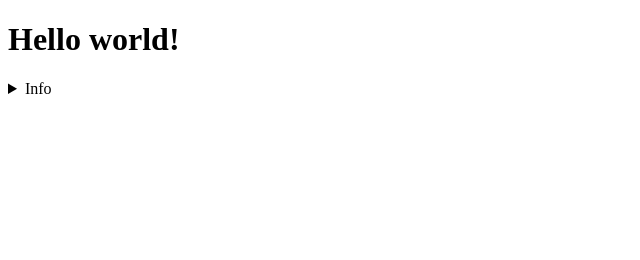
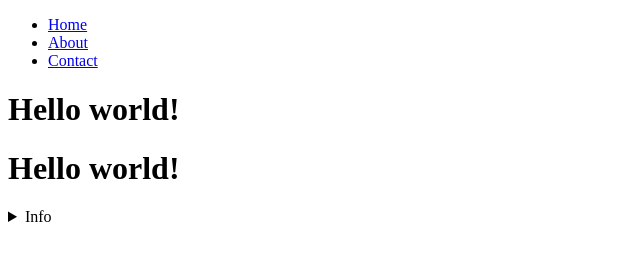
Before and after one commit to DavidNIngebrethsen/netlify-draft, a plain HTML site: page index.html in a window 1280 px wide. Shown: the whole page, without its empty margins (0-640 px from the left). Drawn offline with Linux system fonts and the light colour scheme.

Commit message:
Add header

```diff
--- a/index.html
+++ b/index.html
@@ -7,7 +7,16 @@
     <title>Document</title>
 </head>
 <body>
-
+    <header>
+        <nav>
+            <ul>
+                <li><a href="#">Home</a></li>
+                <li><a href="#">About</a></li>
+                <li><a href="#">Contact</a></li>
+            </ul>
+        </nav>
+        <h1>Hello world!</h1>
+    </header>
     <h1>Hello world!</h1>
 
     <details>
```
